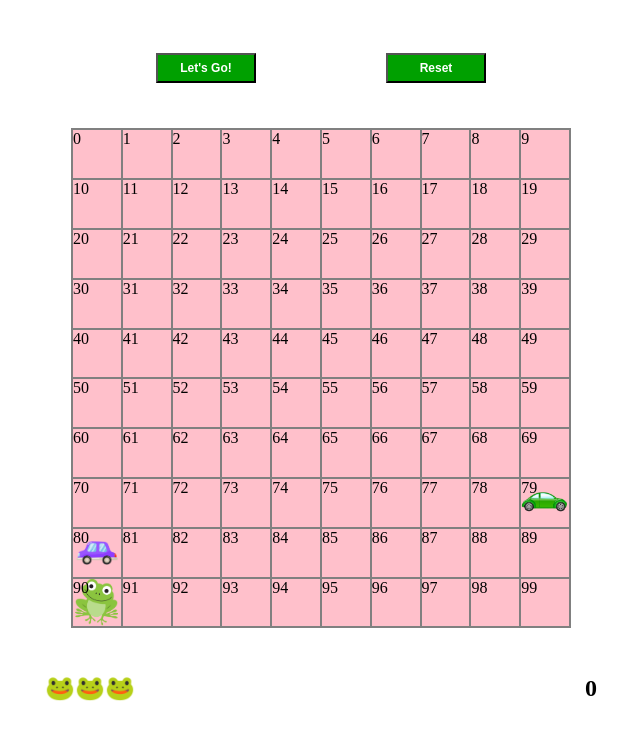
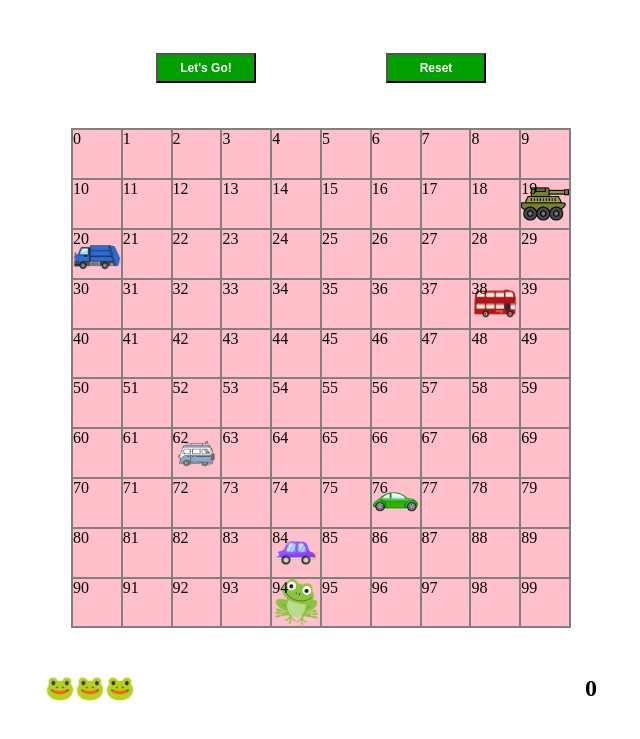
Before and after one commit to CatherineBrett/SEB-Project-1, a plain HTML site: page index.html in a window 1280 px wide. Shown: the part 99-838 px from the top of the page, without its empty margins (319-959 px from the left). Drawn offline with Linux system fonts and the light colour scheme.

Commit message:
Adds remaining obstacles. All moving and collision detection working. Each obstacle starts at different column. Lily pad and flies saved to work with later.

```diff
--- a/scripts/app.js
+++ b/scripts/app.js
@@ -3,17 +3,21 @@ const width = 10;
 const height = 10;
 const numberOfCells = width * height;
 const gridCells = [];
-let playerLocation = 90;
-let obstacleOneLocation = 89;
-let obstacleTwoLocation = 70;
-let obstacleThreeLocation = 69;
-let obstacleFourLocation = 30;
-let obstacleFiveLocation = 29;
-let obstacleSixLocation = 10;
-let obstacleOneTimer = null;
-let obstacleTwoTimer = null;
+let playerLocation = 94;
+let obstacle1Location = 89;
+let obstacle2Location = 71;
+let obstacle3Location = 67;
+let obstacle4Location = 33;
+let obstacle5Location = 25;
+let obstacle6Location = 15;
+let obstacle1Timer = null;
+let obstacle2Timer = null;
+let obstacle3Timer = null;
+let obstacle4Timer = null;
+let obstacle5Timer = null;
+let obstacle6Timer = null;
 const startButton = document.getElementById("start");
-let obstacleSpeed = 500;
+let obstacleSpeed = 1000;
 let lives = 3;
 const livesTracker = document.getElementById("lives-tracker");
 let score = 0;
@@ -59,9 +63,9 @@ function relocatePlayer(event) {
 }
 
 function detectOb1Collision() {
-  if (gridCells[obstacleOneLocation].classList.contains("player")) {
+  if (gridCells[obstacle1Location].classList.contains("player")) {
     console.log("Oh no, you've hit obstacle 1!");
-    clearInterval(obstacleOneTimer);
+    clearInterval(obstacle1Timer);
     score -= 10;
     scoreBoard.textContent = score;
     lives--;
@@ -70,9 +74,9 @@ function detectOb1Collision() {
 }
 
 function detectOb2Collision() {
-  if (gridCells[obstacleTwoLocation].classList.contains("player")) {
+  if (gridCells[obstacle2Location].classList.contains("player")) {
     console.log("Oh no, you've hit obstacle 2!");
-    clearInterval(obstacleTwoTimer);
+    clearInterval(obstacle2Timer);
     score -= 10;
     scoreBoard.textContent = score;
     lives--;
@@ -80,37 +84,144 @@ function detectOb2Collision() {
   }
 }
 
-function moveObstacleOneLeft() {
-  obstacleOneTimer = setInterval(() => {
-    gridCells[obstacleOneLocation].classList.add("purple-car");
+function detectOb3Collision() {
+  if (gridCells[obstacle3Location].classList.contains("player")) {
+    console.log("Oh no, you've hit obstacle 3!");
+    clearInterval(obstacle3Timer);
+    score -= 10;
+    scoreBoard.textContent = score;
+    lives--;
+    livesTracker.innerText = lives ? "🐸".repeat(lives) : "😭";
+  }
+}
+
+function detectOb4Collision() {
+  if (gridCells[obstacle4Location].classList.contains("player")) {
+    console.log("Oh no, you've hit obstacle 4!");
+    clearInterval(obstacle4Timer);
+    score -= 10;
+    scoreBoard.textContent = score;
+    lives--;
+    livesTracker.innerText = lives ? "🐸".repeat(lives) : "😭";
+  }
+}
+
+function detectOb5Collision() {
+  if (gridCells[obstacle5Location].classList.contains("player")) {
+    console.log("Oh no, you've hit obstacle 5!");
+    clearInterval(obstacle5Timer);
+    score -= 10;
+    scoreBoard.textContent = score;
+    lives--;
+    livesTracker.innerText = lives ? "🐸".repeat(lives) : "😭";
+  }
+}
+function detectOb6Collision() {
+  if (gridCells[obstacle6Location].classList.contains("player")) {
+    console.log("Oh no, you've hit obstacle 6!");
+    clearInterval(obstacle6Timer);
+    score -= 10;
+    scoreBoard.textContent = score;
+    lives--;
+    livesTracker.innerText = lives ? "🐸".repeat(lives) : "😭";
+  }
+}
+
+function moveObstacle1Left() {
+  obstacle1Timer = setInterval(() => {
+    gridCells[obstacle1Location].classList.add("purple-car");
     detectOb1Collision();
-    if (obstacleOneLocation === 80) {
-      clearInterval(obstacleOneTimer);
+    if (obstacle1Location === 80) {
+      clearInterval(obstacle1Timer);
     } else {
-      gridCells[obstacleOneLocation].classList.remove("purple-car");
-      obstacleOneLocation--;
-      gridCells[obstacleOneLocation].classList.add("purple-car");
+      gridCells[obstacle1Location].classList.remove("purple-car");
+      obstacle1Location--;
+      gridCells[obstacle1Location].classList.add("purple-car");
     }
   }, obstacleSpeed);
 }
 
-moveObstacleOneLeft();
+moveObstacle1Left();
 
-function moveObstacleTwoRight() {
-  obstacleTwoTimer = setInterval(() => {
-    gridCells[obstacleTwoLocation].classList.add("green-car");
+function moveObstacle2Right() {
+  obstacle2Timer = setInterval(() => {
+    gridCells[obstacle2Location].classList.add("green-car");
     detectOb2Collision();
-    if (obstacleTwoLocation === 79) {
-      clearInterval(obstacleTwoTimer);
+    if (obstacle2Location === 79) {
+      clearInterval(obstacle2Timer);
     } else {
-      gridCells[obstacleTwoLocation].classList.remove("green-car");
-      obstacleTwoLocation++;
-      gridCells[obstacleTwoLocation].classList.add("green-car");
+      gridCells[obstacle2Location].classList.remove("green-car");
+      obstacle2Location++;
+      gridCells[obstacle2Location].classList.add("green-car");
     }
   }, obstacleSpeed);
 }
 
-moveObstacleTwoRight();
+moveObstacle2Right();
+
+function moveObstacle3Left() {
+  obstacle3Timer = setInterval(() => {
+    gridCells[obstacle3Location].classList.add("minibus");
+    detectOb3Collision();
+    if (obstacle3Location === 60) {
+      clearInterval(obstacle3Timer);
+    } else {
+      gridCells[obstacle3Location].classList.remove("minibus");
+      obstacle3Location--;
+      gridCells[obstacle3Location].classList.add("minibus");
+    }
+  }, obstacleSpeed);
+}
+
+moveObstacle3Left();
+
+function moveObstacle4Right() {
+  obstacle4Timer = setInterval(() => {
+    gridCells[obstacle4Location].classList.add("bus");
+    detectOb4Collision();
+    if (obstacle4Location === 39) {
+      clearInterval(obstacle4Timer);
+    } else {
+      gridCells[obstacle4Location].classList.remove("bus");
+      obstacle4Location++;
+      gridCells[obstacle4Location].classList.add("bus");
+    }
+  }, obstacleSpeed);
+}
+
+moveObstacle4Right();
+
+function moveObstacle5Left() {
+  obstacle5Timer = setInterval(() => {
+    gridCells[obstacle5Location].classList.add("truck");
+    detectOb5Collision();
+    if (obstacle5Location === 20) {
+      clearInterval(obstacle5Timer);
+    } else {
+      gridCells[obstacle5Location].classList.remove("truck");
+      obstacle5Location--;
+      gridCells[obstacle5Location].classList.add("truck");
+    }
+  }, obstacleSpeed);
+}
+
+moveObstacle5Left();
+
+function moveObstacle6Right() {
+  obstacle6Timer = setInterval(() => {
+    gridCells[obstacle6Location].classList.add("tank");
+    detectOb6Collision();
+    if (obstacle6Location === 19) {
+      clearInterval(obstacle6Timer);
+    } else {
+      gridCells[obstacle6Location].classList.remove("tank");
+      obstacle6Location++;
+      gridCells[obstacle6Location].classList.add("tank");
+    }
+  }, obstacleSpeed);
+}
+
+moveObstacle6Right();
 
 function startGame() {}
 
--- a/styles/main.css
+++ b/styles/main.css
@@ -78,6 +78,41 @@ button {
   background-position: center;
 }
 
+.minibus {
+  background-image: url("../assets/minibus.png");
+  background-repeat: no-repeat;
+  background-size: contain;
+  background-position: center;
+}
+
+.bus {
+  background-image: url("../assets/bus.png");
+  background-repeat: no-repeat;
+  background-size: contain;
+  background-position: center;
+}
+
+.truck {
+  background-image: url("../assets/truck.png");
+  background-repeat: no-repeat;
+  background-size: contain;
+  background-position: center;
+}
+
+.tank {
+  background-image: url("../assets/tank.png");
+  background-repeat: no-repeat;
+  background-size: contain;
+  background-position: center;
+}
+
+.fly {
+  background-image: url("../assets/fly.png");
+  background-repeat: no-repeat;
+  background-size: contain;
+  background-position: center;
+}
+
 .current-game-info {
   gap: 450px;
   font-size: 24px;
```
Also changed, not shown: assets/bus.png (added), assets/fly.png (added), assets/lily-pad.png (added), assets/minibus.png (added), assets/tank.png (added), assets/truck.png (added).
